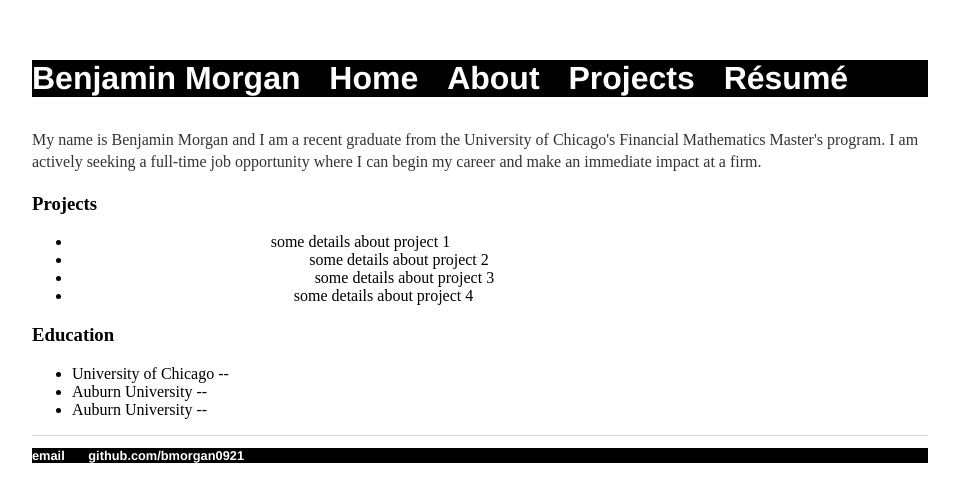
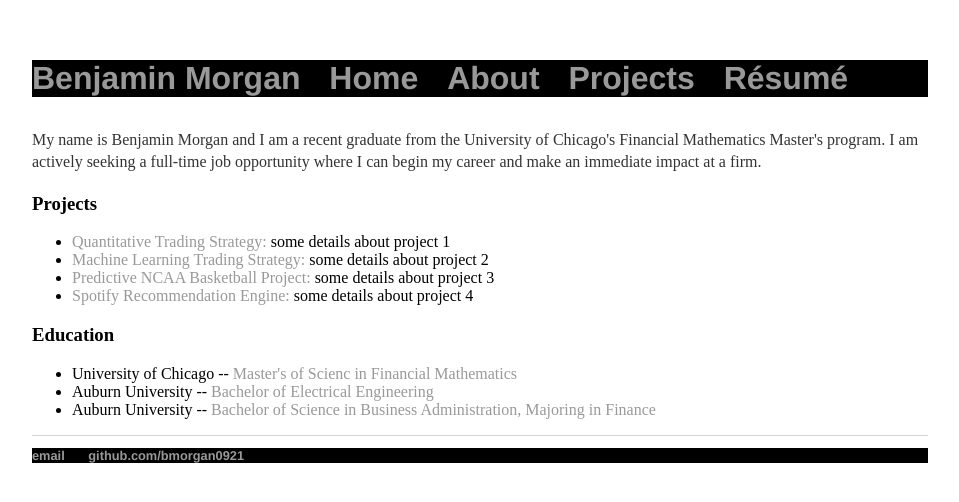
Before and after one commit to bmorgan0921/bmorgan0921.github.io, a Jekyll site: the page built from index.html, in a window 1280 px wide. Shown: the top 502 px of the page, without its empty margins (160-1119 px from the left). Built offline with Jekyll 4.4.1, drawn with Linux system fonts in a browser that asks for light colours.

Commit message:
change a link color back to 999

```diff
--- a/css/main.css
+++ b/css/main.css
@@ -42,8 +42,8 @@ nav ul li, footer ul li {
 
 a {
     text-decoration: none;
-    /* color: #999; */
-    color: white;
+    color: #999;
+    /* color: white; */
 }
 a:hover {
     text-decoration: underline;
```
